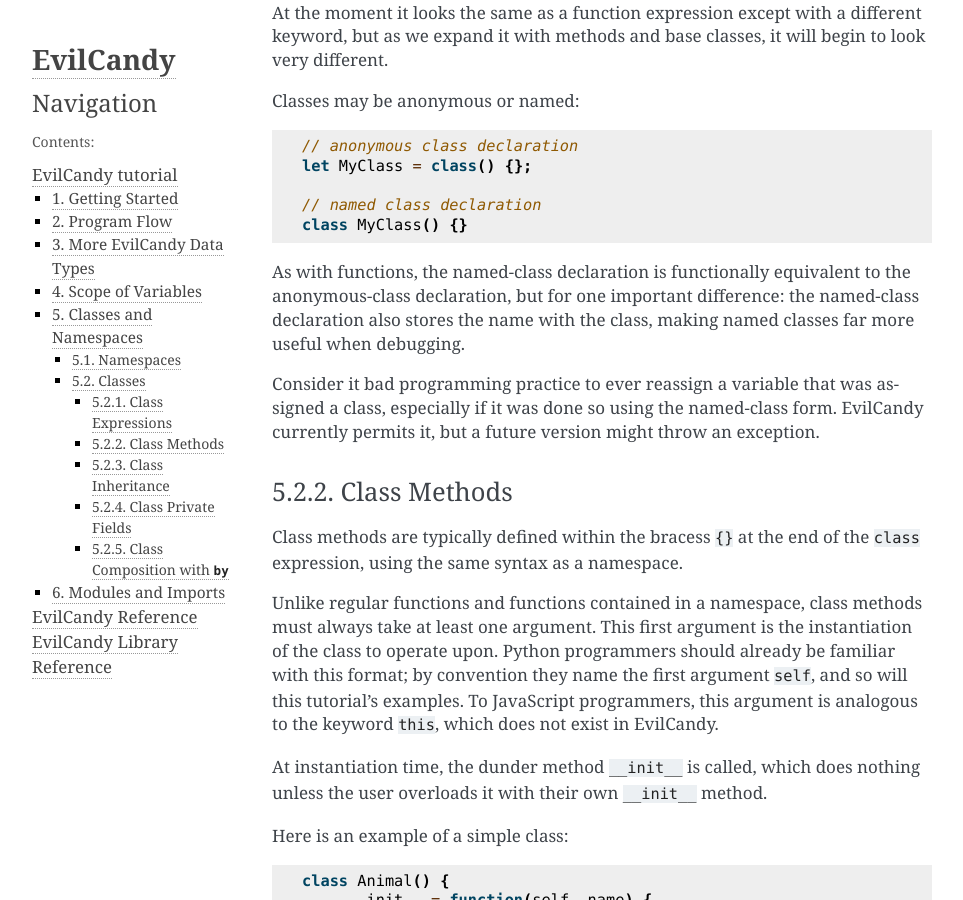
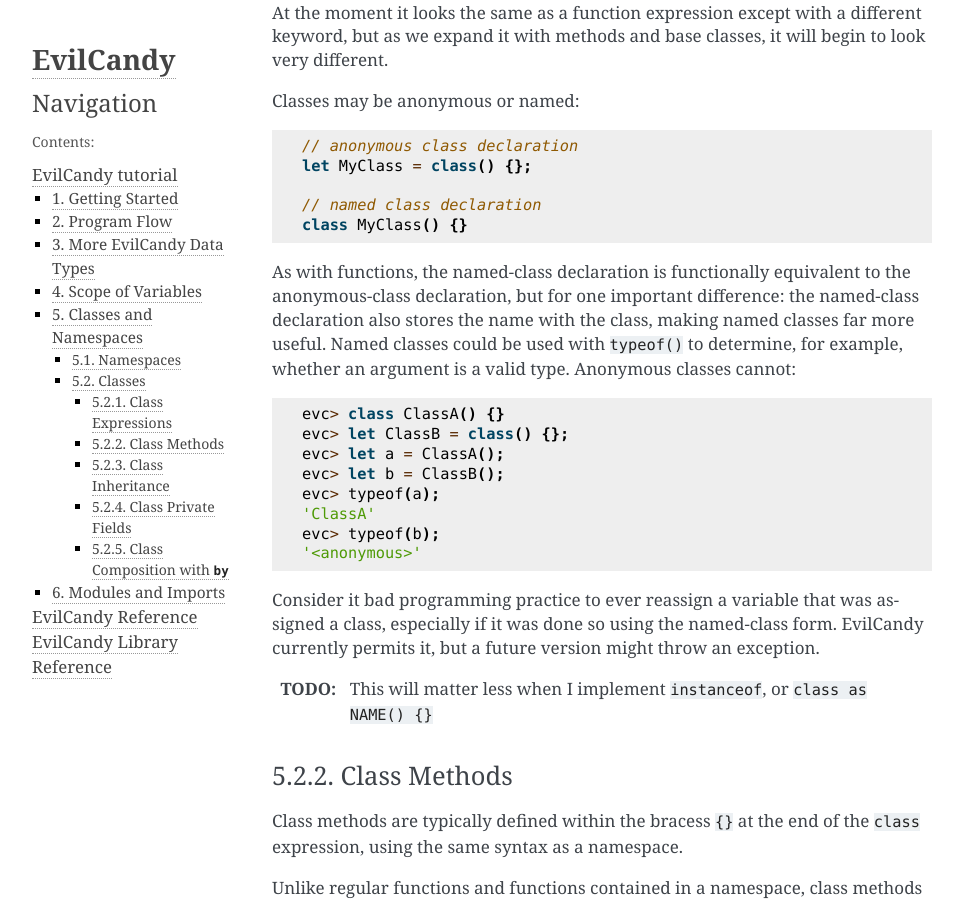
Before and after one commit to paul-bailey/EvilCandy, a Sphinx documentation site: the page built from Documentation/tutorial/classes_and_namespaces.rst, in a window 1280 px wide and 900 px high, scrolled down 1697 px. Shown: the whole window, without its empty margins (148-1111 px from the left). Built offline with Sphinx 7.4.7, drawn with Linux system fonts in a browser that asks for light colours.

Commit message:
Document how class name interfaces with typeof()

```diff
--- a/Documentation/tutorial/classes_and_namespaces.rst
+++ b/Documentation/tutorial/classes_and_namespaces.rst
@@ -94,12 +94,25 @@
 As with functions, the named-class declaration is functionally equivalent
 to the anonymous-class declaration, but for one important difference:
 the named-class declaration also stores the name with the class, making
-named classes far more useful when debugging.
+named classes far more useful.  Named classes could be used with
+``typeof()`` to determine, for example, whether an argument is a valid
+type.  Anonymous classes cannot::
+
+    evc> class ClassA() {}
+    evc> let ClassB = class() {};
+    evc> let a = ClassA();
+    evc> let b = ClassB();
+    evc> typeof(a);
+    'ClassA'
+    evc> typeof(b);
+    '<anonymous>'
 
 Consider it bad programming practice to ever reassign a variable that was
 assigned a class, especially if it was done so using the named-class
 form.  EvilCandy currently permits it, but a future version might throw
 an exception.
+
+:TODO: This will matter less when I implement ``instanceof``, or ``class as NAME() {}``
 
 Class Methods
 -------------
```
